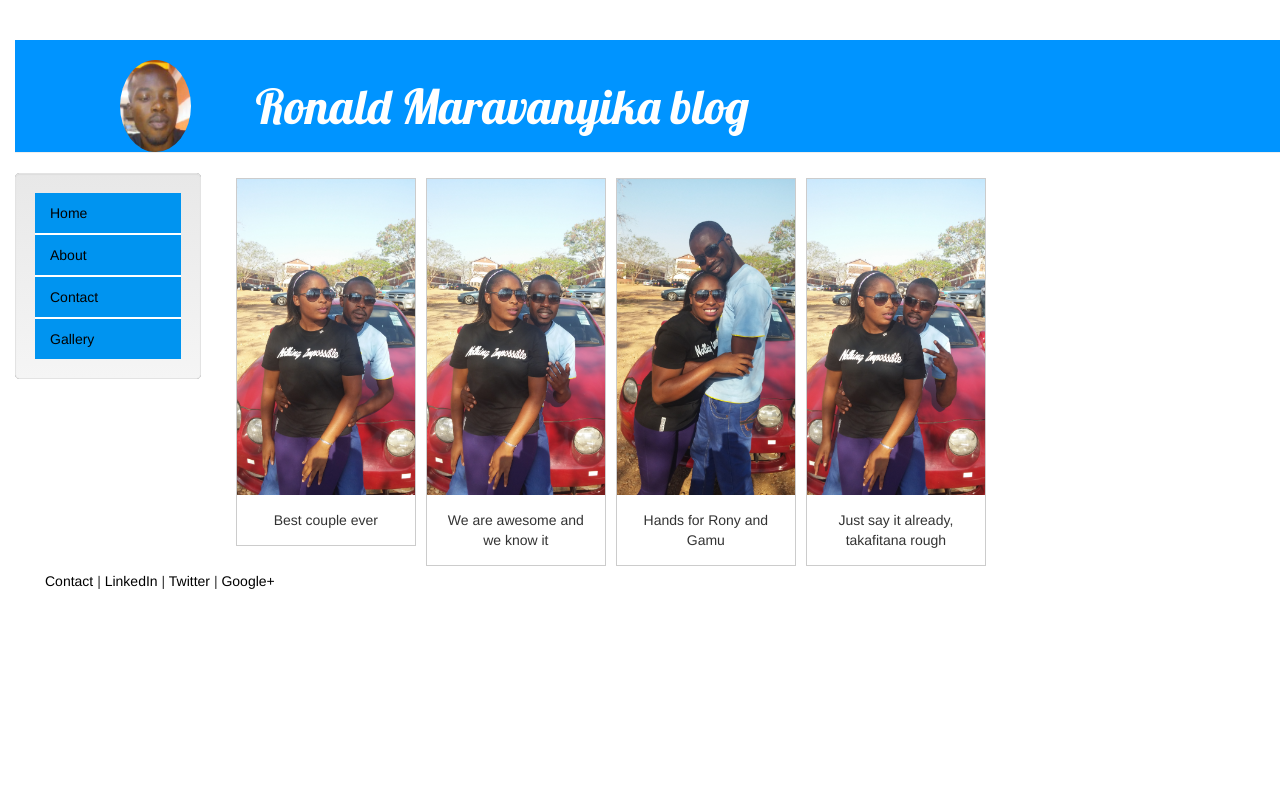
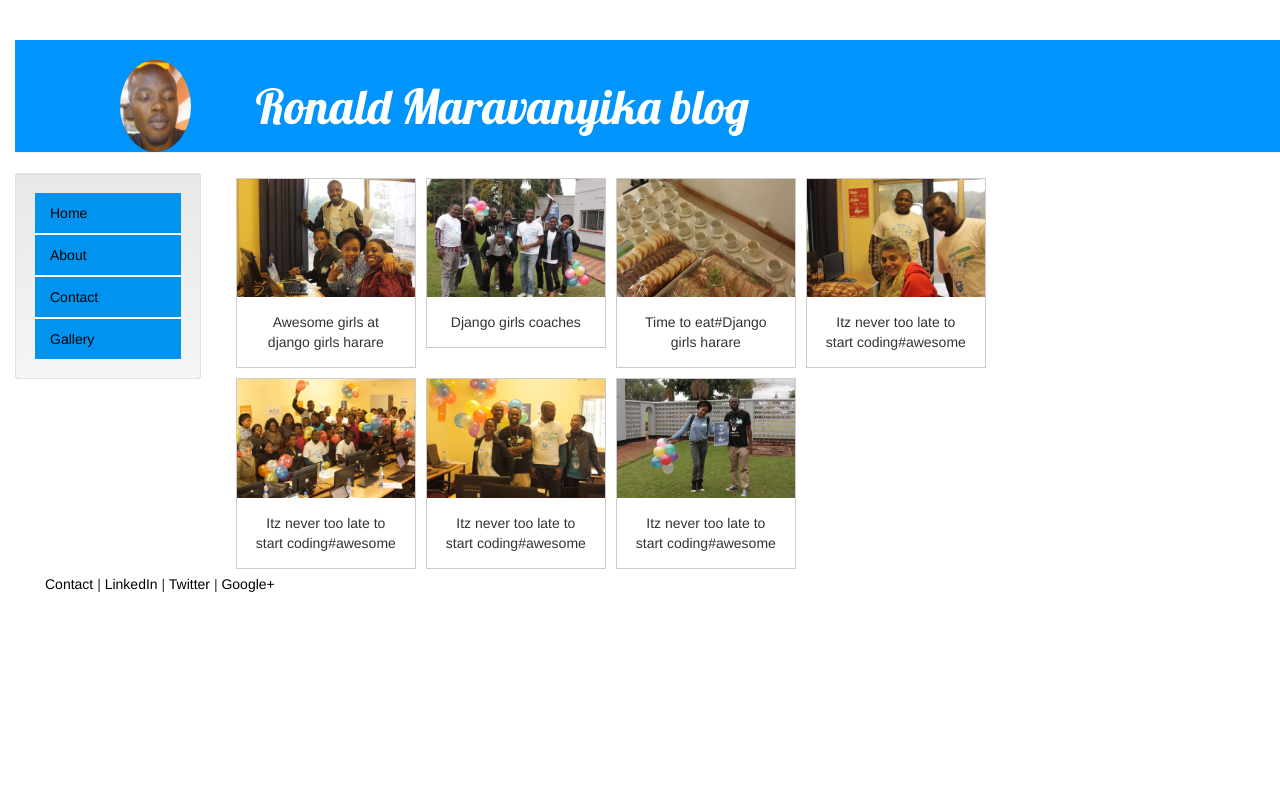
Before and after one commit to Rmaravanyika/my-first-blog, a Django app: page /gallery/ in a window 1280 px wide. Shown: the top 809 px of the page. Run offline with Django 3.2, Linux system fonts and the light colour scheme; some libraries are stand-ins or nearby versions.

Commit message:
added photos of django girls

```diff
--- a/blog/templates/blog/photos.html
+++ b/blog/templates/blog/photos.html
@@ -24,30 +24,51 @@ div.desc {
 </style>
 
 <div class="img">
-	  <a target="_blank" href="rony.jpg">
-	   	<img src='/static/personal/img/rony.jpg' alt="rony" width="300" height="200">
+	  <a target="_blank" href="mygroup.jpg">
+	   	<img src='/static/img/mygroup.jpg' alt="rony" width="300" height="200">
 	  </a>
-	  <div class="desc">Best couple ever</div>
+	  <div class="desc">Awesome girls at django girls harare</div>
 </div>
 
 <div class="img">
-  <a target="_blank" href="gamu.jpg">
-    <img src='/static/personal/img/gamu.jpg' width="300" height="200">
+  <a target="_blank" href="django.jpg">
+    <img src='/static/img/django.jpg' width="300" height="200">
   </a>
-  <div class="desc">We are awesome and we know it</div>
+  <div class="desc">Django girls coaches</div>
 </div>
 
 <div class="img">
-  <a target="_blank" href="gamuwarony.jpg">
-    <img src='/static/personal/img/gamuwarony.jpg' alt="Northern Lights" width="300" height="200">
+  <a target="_blank" href="food.jpg">
+    <img src='/static/img/food.jpg' alt="Northern Lights" width="300" height="200">
   </a>
-  <div class="desc">Hands for Rony and Gamu</div>
+  <div class="desc">Time to eat#Django girls harare</div>
 </div>
 
 <div class="img">
-  <a target="_blank" href="ronynagamu.jpg">
-    <img src='/static/personal/img/ronynagamu.jpg' alt="Mountains" width="300" height="200">
+  <a target="_blank" href="dgh.jpg">
+    <img src='/static/img/dgh.jpg' alt="Mountains" width="300" height="200">
   </a>
-  <div class="desc">Just say it already, takafitana rough</div>
+  <div class="desc">Itz never too late to start coding#awesome</div>
+</div>
+
+<div class="img">
+  <a target="_blank" href="dgg.jpg">
+    <img src='/static/img/dgg.jpg' alt="Mountains" width="300" height="200">
+  </a>
+  <div class="desc">Itz never too late to start coding#awesome</div>
+</div>
+
+<div class="img">
+  <a target="_blank" href="dj.jpg">
+    <img src='/static/img/dj.jpg' alt="Mountains" width="300" height="200">
+  </a>
+  <div class="desc">Itz never too late to start coding#awesome</div>
+</div>
+
+<div class="img">
+  <a target="_blank" href="dg.jpg">
+    <img src='/static/img/dg.jpg' alt="Mountains" width="300" height="200">
+  </a>
+  <div class="desc">Itz never too late to start coding#awesome</div>
 </div>
 {% endblock %}
```
Also changed, not shown: blog/static/img/dg.jpg (added), blog/static/img/dgg.jpg (added), blog/static/img/dgh.jpg (added), blog/static/img/dj.jpg (added), blog/static/img/django.jpg (added), blog/static/img/food.jpg (added), blog/static/img/mygroup.jpg (added).
